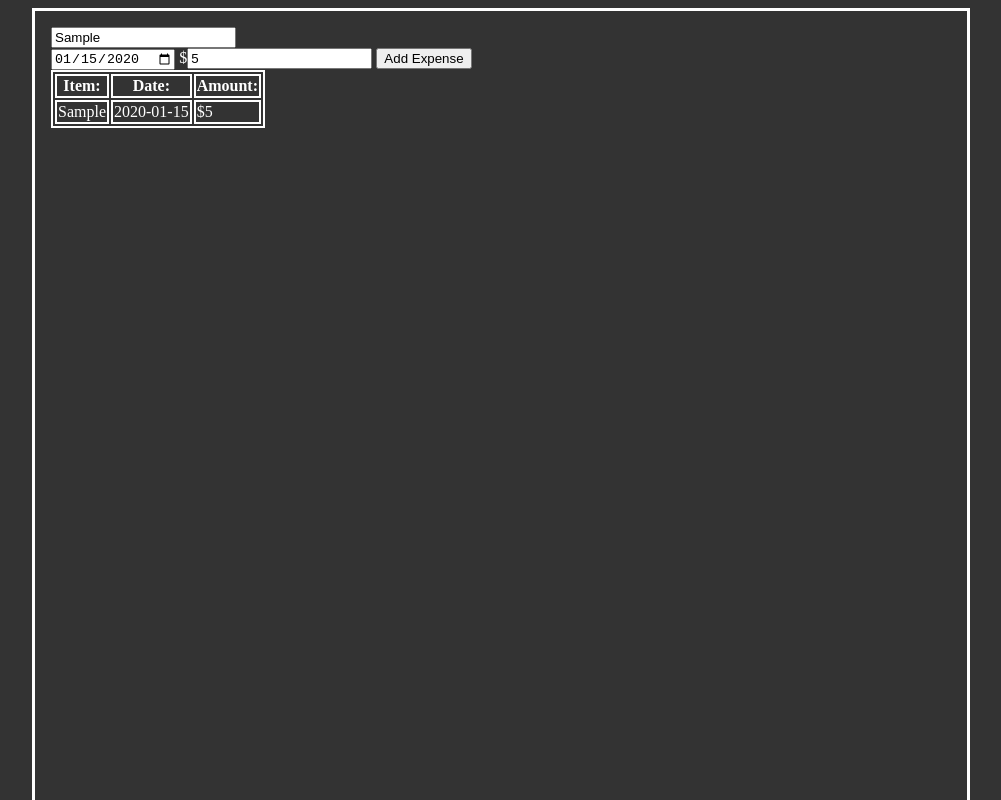
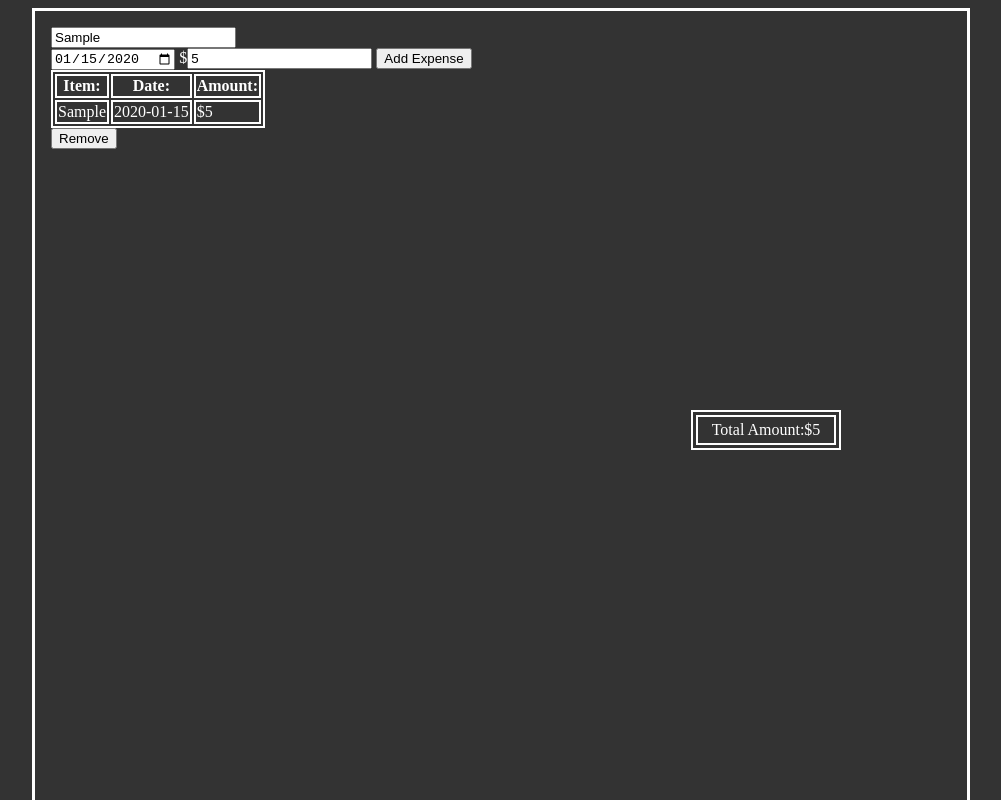
Before and after one commit to DerekPhung/ExpenseApp, a plain HTML site: page index.html in a window 1280 px wide. Both pictures are taken after typing "Sample", "2020-01-15", "5" into the empty fields and a click on the button "Add Expense". Shown: the top 800 px of the page, without its empty margins (139-1140 px from the left). Drawn offline with Linux system fonts and the light colour scheme.

Commit message:
Did I successfully do it on my own ish?

```diff
--- a/controller.js
+++ b/controller.js
@@ -1,7 +1,9 @@
-document.getElementById("outsideBox").innerHTML += `
-    <input id="item" type="name" placeholder="Item you spent money on"></input><br>
-    <input id="date" type="date"></input>
-    $<input id="amount" type="number" min="0.01" placeholder="Amount"></input>
+thePage();
+function thePage(){
+    document.getElementById("outsideBox").innerHTML = `
+    <input id="item" type="name" placeholder="Item you spent money on"/><br>
+    <input id="date" type="date"/>
+    $<input id="amount" type="number" min="0.01" placeholder="Amount"/>
     <button onclick="addExpense()">Add Expense</button>
     <table id="IDK">
         <tr>
@@ -10,18 +12,47 @@ document.getElementById("outsideBox").innerHTML += `
             <th>Amount:</th>
         </tr>
     </table>
+
+    <table id="total">
+        <tr>
+            <th>Total Amount:</th>
+        </tr>
+    </table>
+
+    <button onclick="removeExpense()">Remove</button>
 `;
+}
+
+let totalAmount = 0;
 
 function addExpense() {
     document.getElementById("IDK").innerHTML += `
         <tr>
             <td>${item.value}</td>
             <td>${date.value}</td>
-            <td>$${amount.value}</td>
+            <td>$${document.getElementById("amount").value}</td>
         </tr>
     `;
+
+    totalAmount = totalAmount + parseFloat(amount.value);
+    // let storage = parseFloat(amount.value);
+
+document.getElementById("total").innerHTML = `
+    <tr>
+        <td>Total Amount:$${totalAmount}</td>
+    </tr>
+`
 }
 
 function removeExpense(){
-
+    // document.getElementById("IDK").innerHTML = `
+    // <table id="IDK">
+    //     <tr>
+    //         <th>Item:</th>
+    //         <th>Date:</th>
+    //         <th>Amount:</th>
+    //     </tr>
+    // </table>`;
+    totalAmount = 0;
+    thePage();
 }
--- a/styles.css
+++ b/styles.css
@@ -2,6 +2,7 @@ html {
     background: #333;
     color: white;
 }
+
 #outsideBox{
     border: 3px solid white;
     height: 900px;
@@ -9,6 +10,16 @@ html {
     margin: auto;
     padding: 1rem;
 }
+
 table, th, td{
     border: 2px solid white;
 }
+
+#total{
+    position: absolute;
+    right: 300px; bottom: 350px;
+    width: 150px;
+    height:40px;
+    padding: 1px;
+    text-align: center;
+}
```
